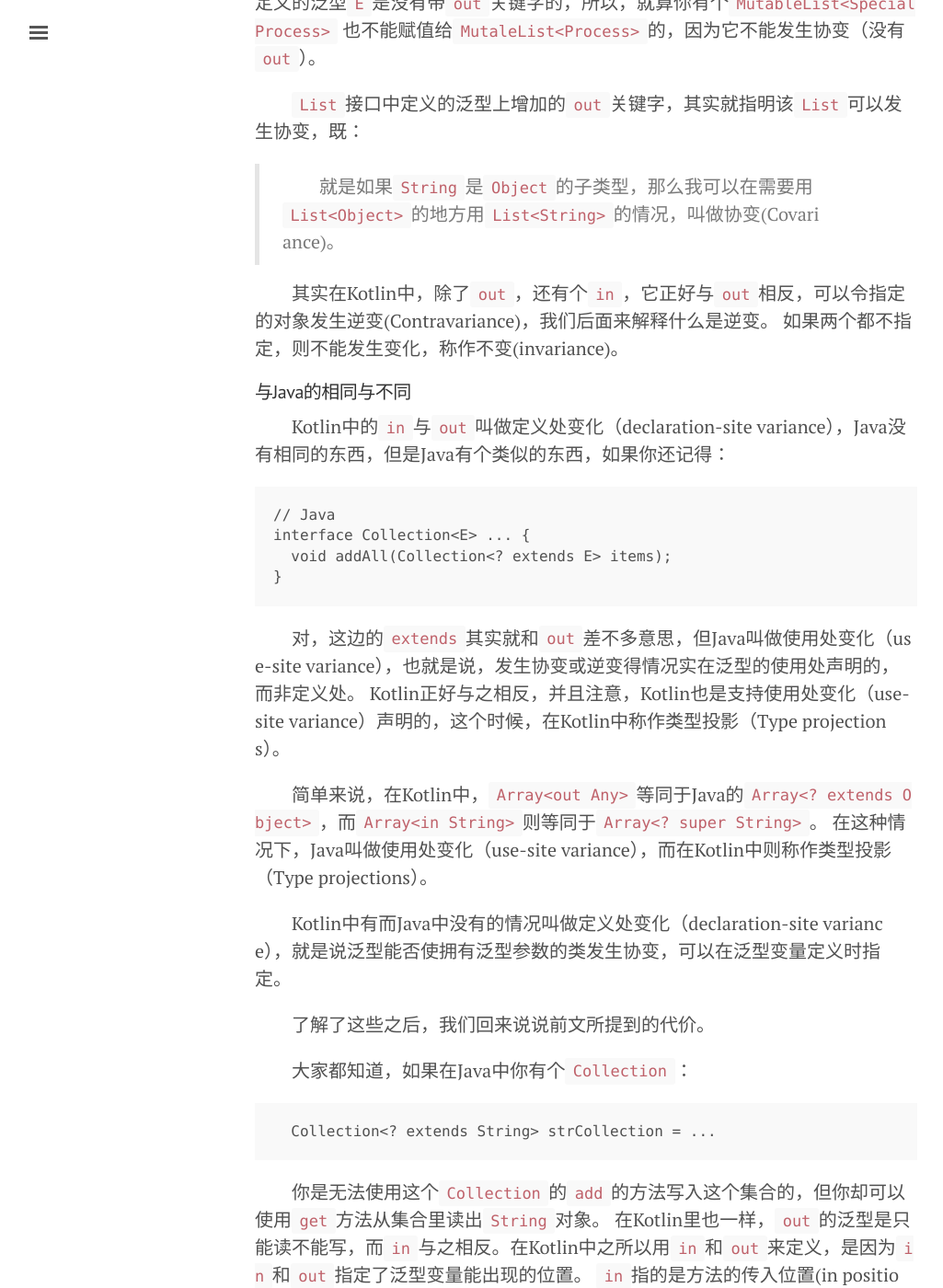
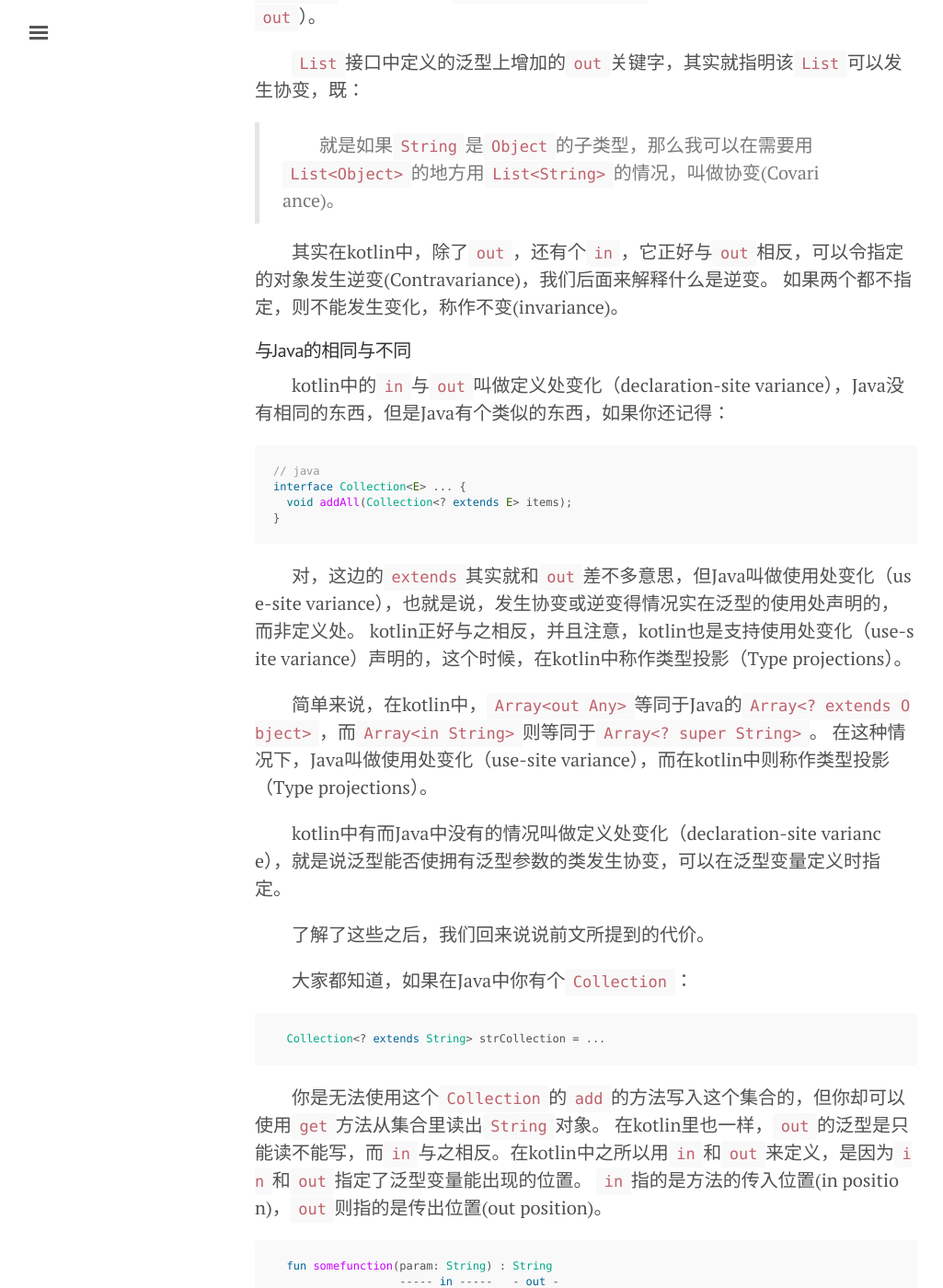
Before and after one commit to dewafer/dewafer.github.io, a Jekyll site: the page built from _posts/2018/2018-12-03-covariance-contravariance-invariance-of-generics.md, in a window 1280 px wide and 1400 px high, scrolled down 4189 px. Shown: the whole window at 92% size, without its empty margins (3-1028 px from the left). Built offline with Jekyll 4.4.1, drawn with Linux system fonts in a browser that asks for light colours; nearby versions of some CDN libraries; some of the changed text lies outside the part shown.

Commit message:
2018-12-03 update-fix

````diff
--- a/_posts/2018/2018-12-03-covariance-contravariance-invariance-of-generics.md
+++ b/_posts/2018/2018-12-03-covariance-contravariance-invariance-of-generics.md
@@ -3,17 +3,17 @@
 title: 泛型的协变、逆变、不变
 ---
 
-听潘总说，新版Go语言要上泛型了，哈哈！说到泛型最终还是离不开它的协变、逆变和不变的问题，譬如在Java里`String`是`Object`的子类型，那么`List<String>`是`List<Object>`的子类型吗？最近正好在读《Kotlin in Action》里关于泛型的一章，我觉得这章写得很好，非常简单易懂，因此在这里做个笔记。
+听潘总说，新版Go语言要上泛型了，哈哈！说到泛型最终还是离不开它的协变、逆变和不变的问题，譬如在Java里`String`是`Object`的子类型，那么`List<String>`是`List<Object>`的子类型吗？最近正好在读《kotlin in Action》里关于泛型的一章，我觉得这章写得很好，非常简单易懂，因此在这里做个笔记。
 
 要回答上述这个问题，我们首先要定义两个术语：子类型（subtype）和父类型（supertype）。
 
 #### 子类型（subtype）与父类型（supertype）
 
-根据《Kotlin in Action》中的定义：
+根据《kotlin in Action》中的定义：
 
 >  A type B is a subtype of a type A if you can use the value of the type B whenever a value of the type A is required. For instance, Int is a subtype of Number, but Int isn’t a subtype of String.
 
-> 子类型（subtype）指，如果你可以在任何必须使用类型A的值的地方使用类型B的值，那么我们就说类型B是类型A的子类型。譬如，（在Kotlin里）`Int`是`Number`的子类型，但不是`String`的子类型。
+> 子类型（subtype）指，如果你可以在任何必须使用类型A的值的地方使用类型B的值，那么我们就说类型B是类型A的子类型。譬如，（在kotlin里）`Int`是`Number`的子类型，但不是`String`的子类型。
 
 > The term supertype is the opposite of subtype. If A is a subtype of B, then B is a supertype of A.
 
@@ -21,7 +21,7 @@
 
 根据字面意思，这很好理解，简单来说我们可以把它们理解成为父类(superclass)和子类（subclass），但两者并不完全相同，主要原因有两点。
 
-第一点是因为，在Kotlin里有nullable和非nullable类型的区别，譬如非nullable类型`Int`是nullable类型`Int?`的子类型（subtype）但不是子类（subclass）。
+第一点是因为，在kotlin里有nullable和非nullable类型的区别，譬如非nullable类型`Int`是nullable类型`Int?`的子类型（subtype）但不是子类（subclass）。
 
 这点很好理解，因为一个nullable的变量通常可以被赋予两种类型的值——`null`和非`null`的值。那么在同类型的非nullable的类型变量下，你只能赋予非`null`的值。
 所以你可以把一个非nullable的变量赋予给同类型的nullable的变量，这也就符合了子类型（subtype）的定义——我可以在nullable类型的地方用同类型的非nullable的值。
@@ -109,21 +109,21 @@
 不应该被接受的类型的新元素（`specialProcesses`列表应该只接受`SpecialProcess`，但它却加了个`BrokenProcess`），从而导致了后面的`executeSpecialProcess`方法调用出cast exception的错。
 
 所以我们说，如果随随便便让泛型发生协变，虽然编译期不会有问题，但并不能保证代码在运行时的安全性。你可能会说，我不在乎，只要能编译过能跑就行。
-可是你要知道这是Java/Kotlin啊，是讲究工程性的强类型的语言啊，编译期查错可一直是这些强类型语言优势之一啊，怎么能这么轻言放弃！沦落为二流的语言呢？！
+可是你要知道这是Java/kotlin啊，是讲究工程性的强类型的语言啊，编译期查错可一直是这些强类型语言优势之一啊，怎么能这么轻言放弃！沦落为二流的语言呢？！
 这个时候我们就得通过付出一些代价，来获得强类型语言应该要有的，编译期就能保证的安全性。
 
 接下来我们就来聊一下这些“代价”。
 
 #### `in`与`out`关键字
 
-如果你仔细去看Kotlin的源代码会发现，在`List`的定义中的泛型里，有一个`out`关键字：
+如果你仔细去看kotlin的源代码会发现，在`List`的定义中的泛型里，有一个`out`关键字：
 
 ```kotlin
 interface List<out E> : Collection<E>
 ```
 
-并且，如果你更仔细看，你会发现在Kotlin的`List`接口中（注意是Kotlin的，不是Java的`List`接口），是没有`add`方法的。
-因为Kotlin把传统意义上的列表拆成了只读的`kotlin.collections.List`和可读可写的`kotlin.collections.MutableList`两个接口，
+并且，如果你更仔细看，你会发现在kotlin的`List`接口中（注意是kotlin的，不是Java的`List`接口），是没有`add`方法的。
+因为kotlin把传统意义上的列表拆成了只读的`kotlin.collections.List`和可读可写的`kotlin.collections.MutableList`两个接口，
 所以在`MutableList`中会有`add`方法，而在`List`中则没有。
 
 ```kotlin
@@ -132,7 +132,7 @@
 
 所以，在我们上述的代码中：
 
-```Kotlin
+```kotlin
 // 往list里新加一个 broken process
 fun appendNewBrokenProcess(processList: List<Process>) {
   processList.add(BrokenProcess()) // 这行会编译不过，但我们先假设这行能 work，稍后解释为什么。
@@ -150,38 +150,38 @@
 
 > 就是如果`String`是`Object`的子类型，那么我可以在需要用`List<Object>`的地方用`List<String>`的情况，叫做协变(Covariance)。
 
-其实在Kotlin中，除了`out`，还有个`in`，它正好与`out`相反，可以令指定的对象发生逆变(Contravariance)，我们后面来解释什么是逆变。
+其实在kotlin中，除了`out`，还有个`in`，它正好与`out`相反，可以令指定的对象发生逆变(Contravariance)，我们后面来解释什么是逆变。
 如果两个都不指定，则不能发生变化，称作不变(invariance)。
 
 #### 与Java的相同与不同
 
-Kotlin中的`in`与`out`叫做定义处变化（declaration-site variance），Java没有相同的东西，但是Java有个类似的东西，如果你还记得：
+kotlin中的`in`与`out`叫做定义处变化（declaration-site variance），Java没有相同的东西，但是Java有个类似的东西，如果你还记得：
 
-```Java
-// Java
+```java
+// java
 interface Collection<E> ... {
   void addAll(Collection<? extends E> items);
 }
 ```
 
 对，这边的`extends`其实就和`out`差不多意思，但Java叫做使用处变化（use-site variance），也就是说，发生协变或逆变得情况实在泛型的使用处声明的，而非定义处。
-Kotlin正好与之相反，并且注意，Kotlin也是支持使用处变化（use-site variance）声明的，这个时候，在Kotlin中称作类型投影（Type projections）。
+kotlin正好与之相反，并且注意，kotlin也是支持使用处变化（use-site variance）声明的，这个时候，在kotlin中称作类型投影（Type projections）。
 
-简单来说，在Kotlin中，`Array<out Any>`等同于Java的`Array<? extends Object>`，而`Array<in String>`则等同于`Array<? super String>`。
-在这种情况下，Java叫做使用处变化（use-site variance），而在Kotlin中则称作类型投影（Type projections）。
+简单来说，在kotlin中，`Array<out Any>`等同于Java的`Array<? extends Object>`，而`Array<in String>`则等同于`Array<? super String>`。
+在这种情况下，Java叫做使用处变化（use-site variance），而在kotlin中则称作类型投影（Type projections）。
 
-Kotlin中有而Java中没有的情况叫做定义处变化（declaration-site variance），就是说泛型能否使拥有泛型参数的类发生协变，可以在泛型变量定义时指定。
+kotlin中有而Java中没有的情况叫做定义处变化（declaration-site variance），就是说泛型能否使拥有泛型参数的类发生协变，可以在泛型变量定义时指定。
 
 了解了这些之后，我们回来说说前文所提到的代价。
 
 大家都知道，如果在Java中你有个`Collection`：
 
-```Java
+```java
   Collection<? extends String> strCollection = ...
 ```
 
 你是无法使用这个`Collection`的`add`的方法写入这个集合的，但你却可以使用`get`方法从集合里读出`String`对象。
-在Kotlin里也一样，`out`的泛型是只能读不能写，而`in`与之相反。在Kotlin中之所以用`in`和`out`来定义，是因为`in`和`out`指定了泛型变量能出现的位置。
+在kotlin里也一样，`out`的泛型是只能读不能写，而`in`与之相反。在kotlin中之所以用`in`和`out`来定义，是因为`in`和`out`指定了泛型变量能出现的位置。
 `in`指的是方法的传入位置(in position)，`out`则指的是传出位置(out position)。
 
 ```kotlin
@@ -193,7 +193,7 @@
 
 > PECS stands for Producer-Extends, Consumer-Super.
 
-对Kotlin来说，就是：
+对kotlin来说，就是：
 
 > Consumer in, Producer out
 
@@ -203,7 +203,7 @@
 
 逆变比较常见的一个情况就是比较器：
 
-```Kotlin
+```kotlin
 interface Comparator<in T> {
   fun compare(e1: T, e2: T): Int
 }
````
